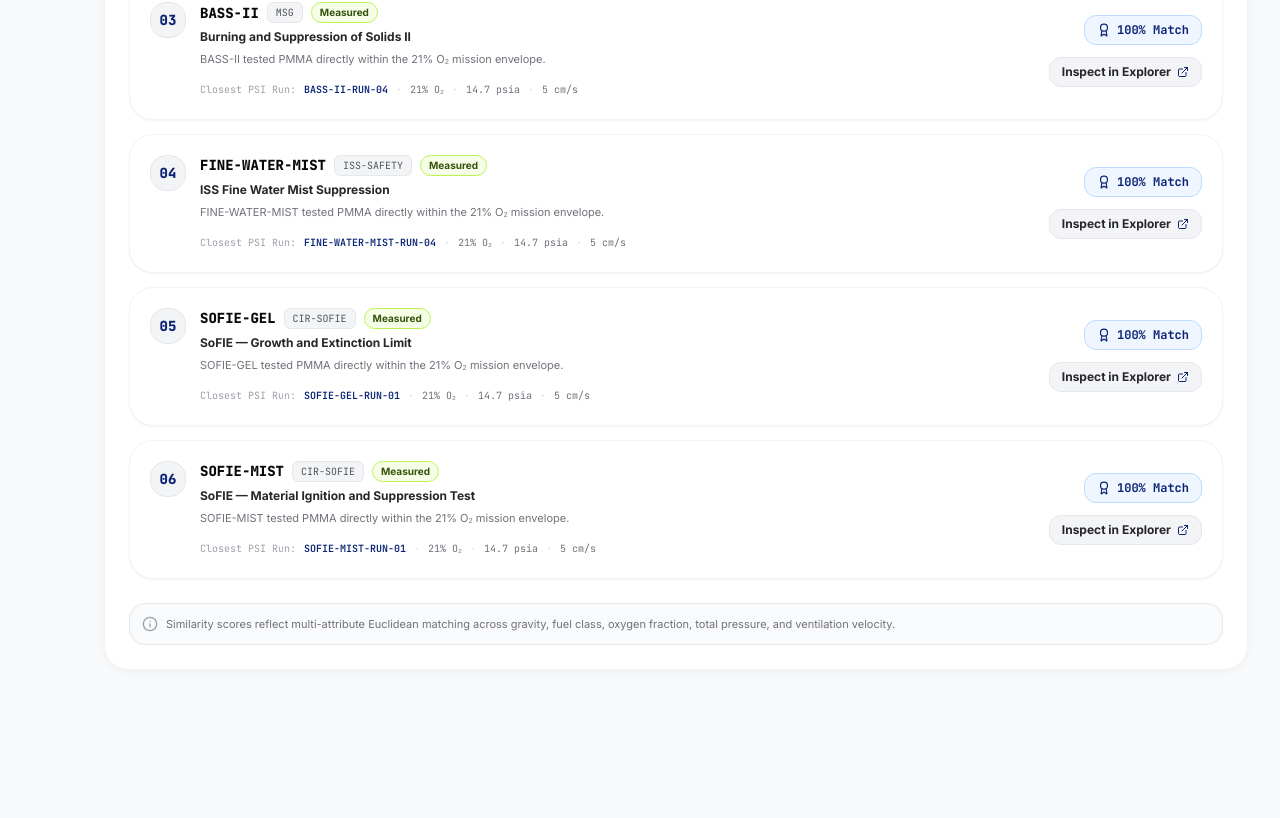
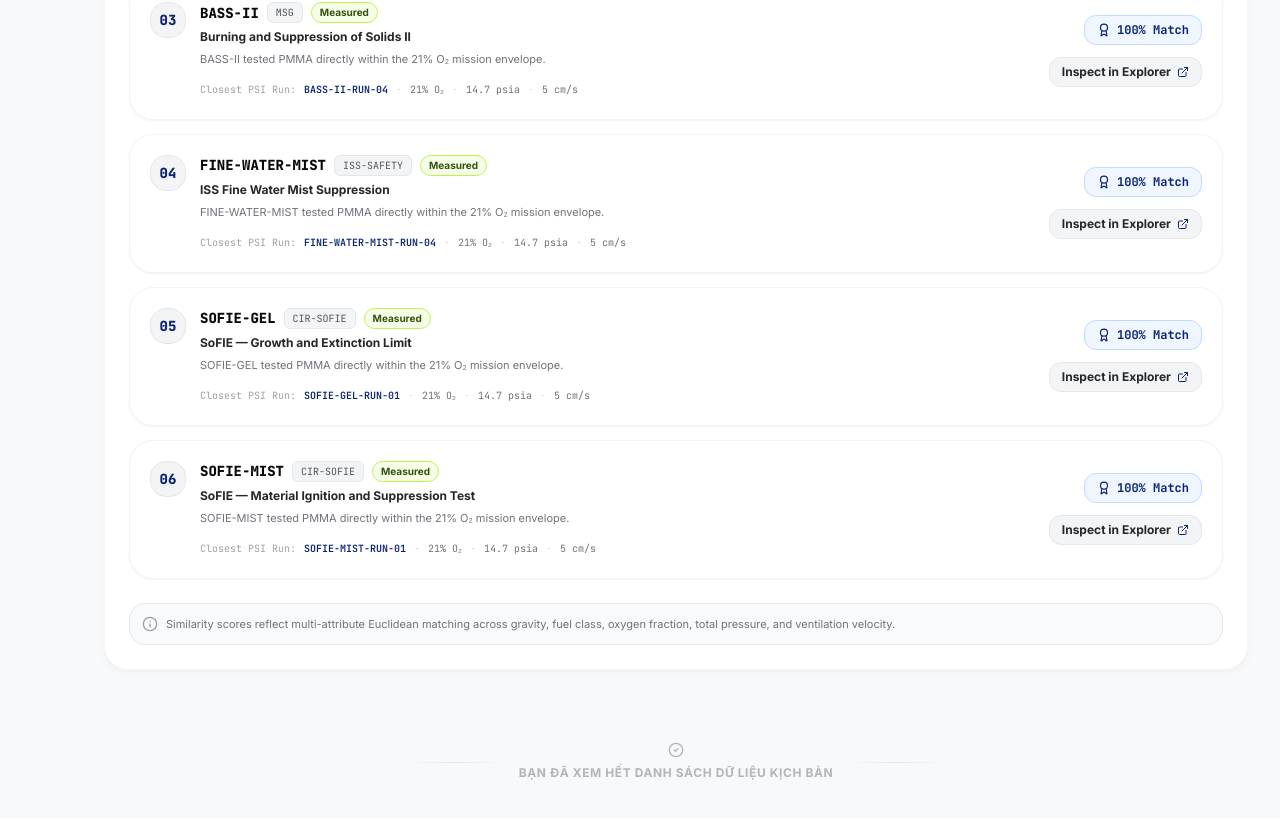
Before and after one commit to nghoanghien/FlameInFreewall_Tourbillion, a Next.js app: page /mission in a window 1280 px wide. Shown: the part 1688-2506 px from the top of the page. Before the commit the page ends 2398 px from the top, so only its background shows below. Built offline with nearby package versions, Linux system fonts and the light colour scheme.

Commit message:
feat(release): add StructPaper end of list indicators and verify full test suite

```diff
--- a/src/app/(dashboard)/explorer/page.tsx
+++ b/src/app/(dashboard)/explorer/page.tsx
@@ -17,6 +17,7 @@ import { InvestigationCard } from '@/components/explorer/InvestigationCard';
 import { InvestigationTable } from '@/components/explorer/InvestigationTable';
 import { ComparisonBar } from '@/components/explorer/ComparisonBar';
 import { ComparisonModal } from '@/components/explorer/ComparisonModal';
+import { EndOfListIndicator } from '@/components/ui/EndOfListIndicator';
 
 export default function ExplorerPage() {
   const compareList = useWorkspaceStore((state) => state.compareList);
@@ -255,6 +256,9 @@ export default function ExplorerPage() {
         />
       )}
 
+      {/* End of List Indicator */}
+      {filteredInvestigations.length > 0 && <EndOfListIndicator />}
+
       {/* Floating Comparison Dock */}
       <ComparisonBar
         compareList={compareList}
--- a/src/app/(dashboard)/mission/page.tsx
+++ b/src/app/(dashboard)/mission/page.tsx
@@ -11,6 +11,7 @@ import { ScenarioConfigForm } from '@/components/mission/ScenarioConfigForm';
 import { ConditionGapMatrix } from '@/components/mission/ConditionGapMatrix';
 import { RankedEvidenceList } from '@/components/mission/RankedEvidenceList';
 import { PredictiveLabPanel } from '@/components/mission/PredictiveLabPanel';
+import { EndOfListIndicator } from '@/components/ui/EndOfListIndicator';
 
 type MissionView = 'evidence' | 'prediction';
 
@@ -104,6 +105,9 @@ function MissionContent() {
           <PredictiveLabPanel onSwitchToEvidence={() => handleViewChange('evidence')} />
         </div>
       )}
+
+      {/* End of List Indicator */}
+      <EndOfListIndicator text="Bạn đã xem hết danh sách dữ liệu kịch bản" />
     </div>
   );
 }
--- a/src/components/explorer/detail/TestRunsTable.tsx
+++ b/src/components/explorer/detail/TestRunsTable.tsx
@@ -7,6 +7,7 @@ import {
 } from 'lucide-react';
 import type { Investigation } from '@/types';
 import { TEST_RUNS } from '@/data/testRuns';
+import { EndOfListIndicator } from '@/components/ui/EndOfListIndicator';
 
 export interface TestRunsTableProps {
   study: Investigation;
@@ -200,6 +201,11 @@ export const TestRunsTable: React.FC<TestRunsTableProps> = ({ study }) => {
           </div>
         </div>
       )}
+
+      {/* End of List Indicator */}
+      {filteredRuns.length > 0 && (
+        <EndOfListIndicator text="Bạn đã xem hết danh sách lượt thử nghiệm" />
+      )}
     </div>
   );
 };
--- /dev/null
+++ b/src/components/ui/EndOfListIndicator.tsx
@@ -0,0 +1,28 @@
+import React from 'react';
+import { CheckCircle2 } from 'lucide-react';
+
+export interface EndOfListIndicatorProps {
+  text?: string;
+  className?: string;
+}
+
+export const EndOfListIndicator: React.FC<EndOfListIndicatorProps> = ({
+  text = 'Bạn đã xem hết danh sách nghiên cứu PSI',
+  className = '',
+}) => {
+  return (
+    <div
+      data-testid="end-of-list-indicator"
+      className={`py-10 flex items-center justify-center gap-4 opacity-50 select-none ${className}`}
+    >
+      <div className="h-[1px] bg-gradient-to-r from-transparent via-zinc-300 to-transparent w-24" />
+      <div className="flex flex-col items-center gap-1.5">
+        <CheckCircle2 className="w-4 h-4 text-zinc-500" />
+        <span className="text-[12px] font-bold text-zinc-500 uppercase tracking-wider">
+          {text}
+        </span>
+      </div>
+      <div className="h-[1px] bg-gradient-to-r from-transparent via-zinc-300 to-transparent w-24" />
+    </div>
+  );
+};
```
Also changed, not shown: 2 other files (tests, documents, lock files or other folders).
